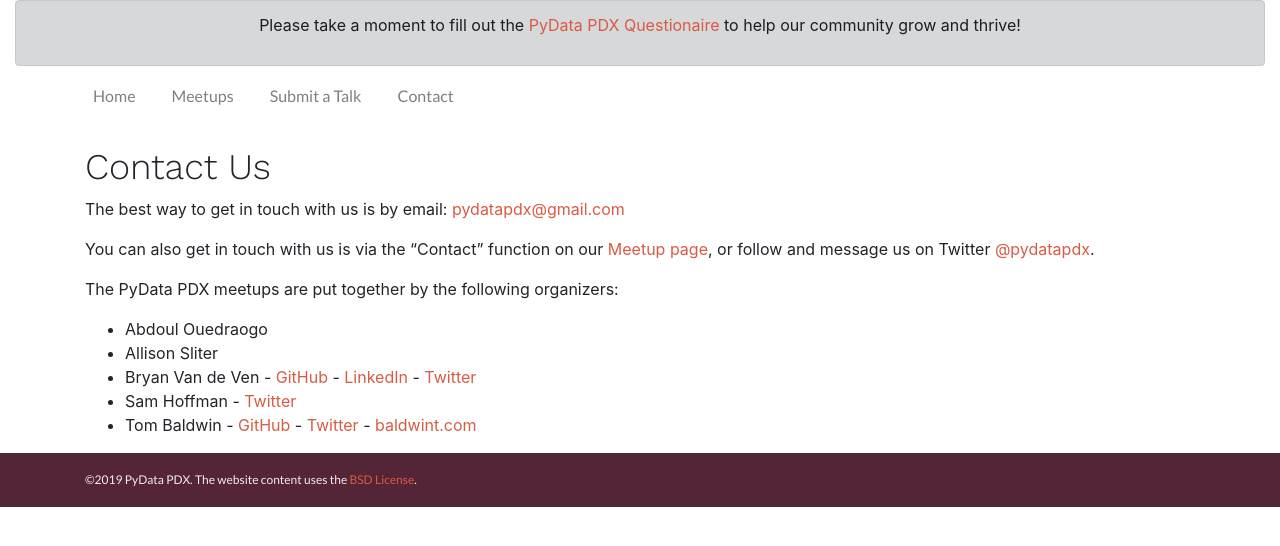
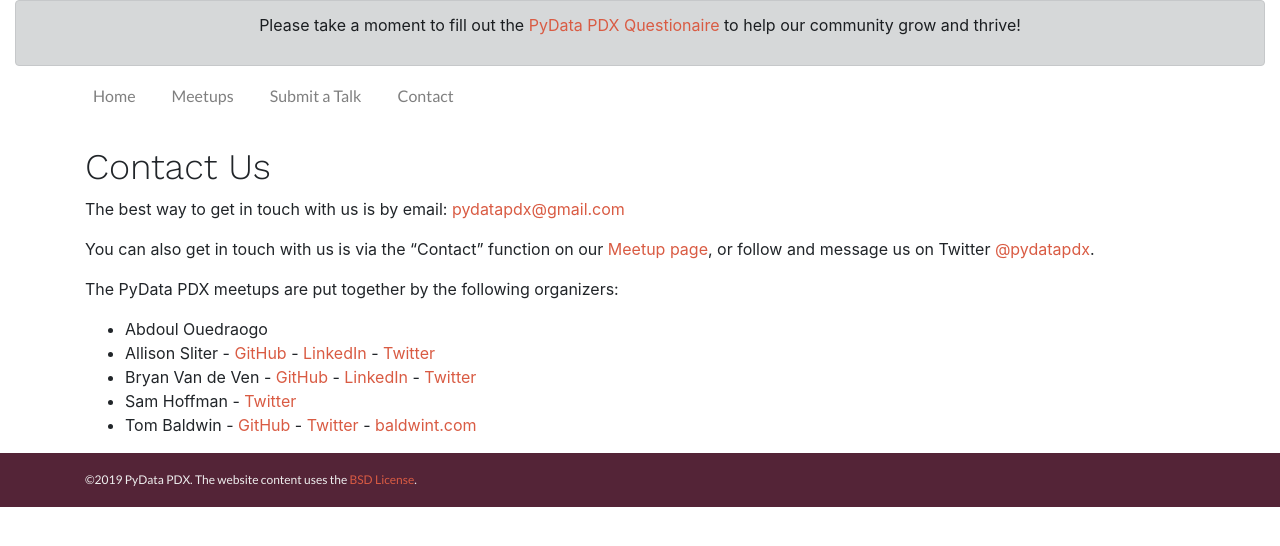
Before and after one commit to pydatapdx/pdx.pydata.org, a Jekyll site: the page built from contact/index.html, in a window 1280 px wide. Shown: the top 546 px of the page. Built offline with Jekyll 4.4.1, drawn with Linux system fonts in a browser that asks for light colours.

Commit message:
updated allison's links; testing for website rebuild

```diff
--- a/contact/index.html
+++ b/contact/index.html
@@ -20,7 +20,7 @@
 
     <ul>
       <li>Abdoul Ouedraogo</li>
-      <li>Allison Sliter</li>
+      <li>Allison Sliter - <a href="https://github.com/allisons">GitHub</a> - <a href="https://www.linkedin.com/in/allisonsliter/">LinkedIn</a>  - <a href="https://twitter.com/allisons">Twitter</a> </li>
       <li>Bryan Van de Ven - <a href="https://github.com/bryevdv">GitHub</a> - <a href="https://www.linkedin.com/in/bryanvdv/">LinkedIn</a> - <a href="https://twitter.com/bigreddot">Twitter</a></li>
       <li>Sam Hoffman - <a href="https://twitter.com/upwards_graph">Twitter</a></li>
       <li>Tom Baldwin - <a href="https://github.com/baldwint">GitHub</a> - <a href="https://twitter.com/umhecbaa">Twitter</a> - <a href="https://baldwint.com">baldwint.com</a> </li>
```
